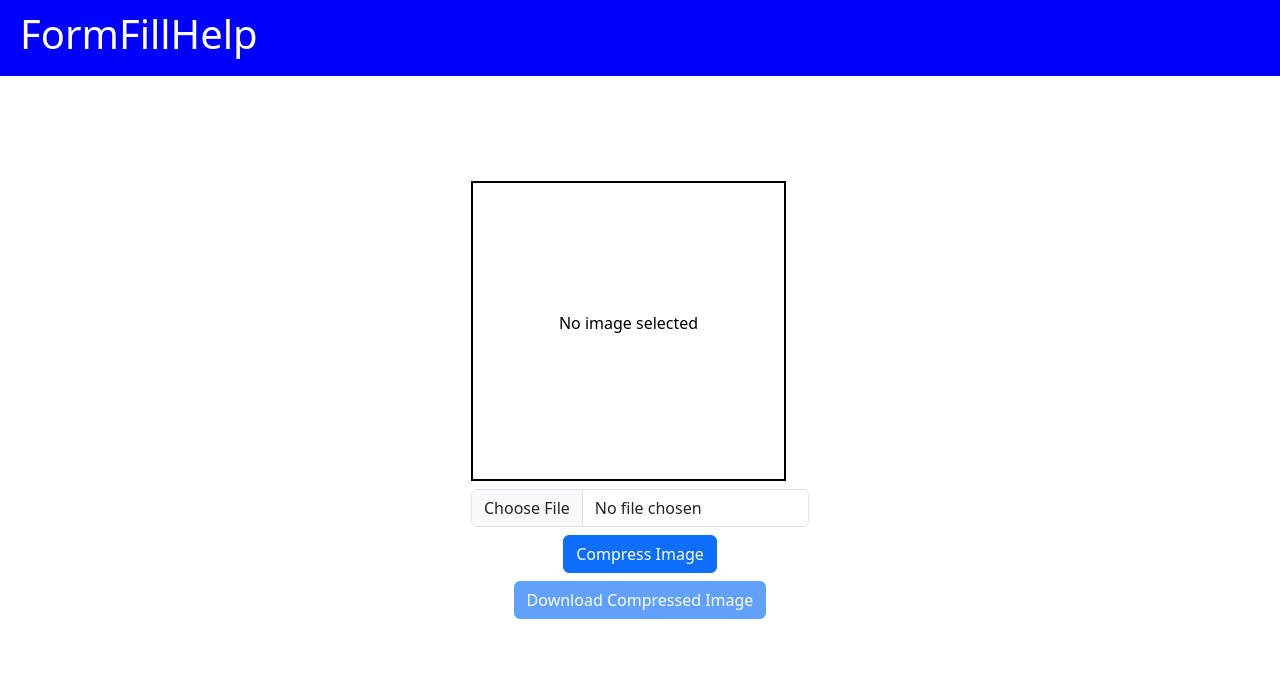
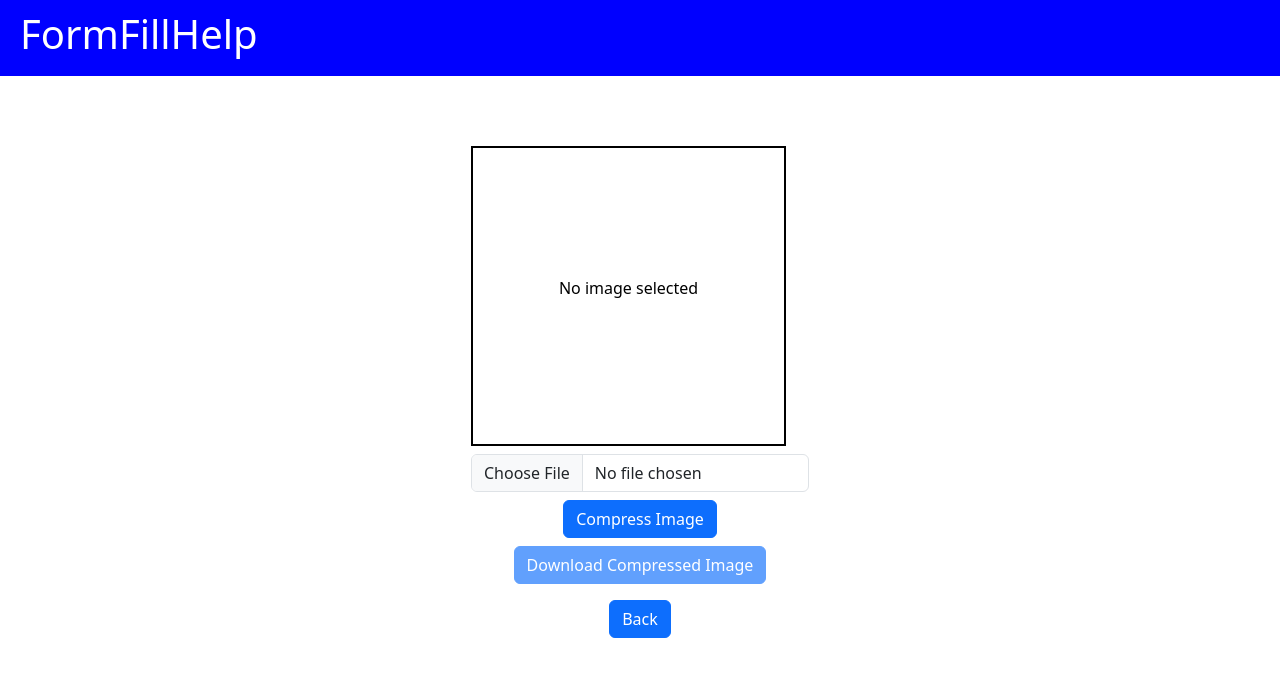
Before and after one commit to AmolPatil09/Signature-App, a React (Vite) app in the folder my-app/: page /Signature-App/compressImage in a window 1280 px wide. Shown: the top 676 px of the page. Built offline with nearby package versions, Linux system fonts and the light colour scheme.

Commit message:
add : Back button in all Compnents

```diff
--- a/my-app/src/components/ImageCompressor.jsx
+++ b/my-app/src/components/ImageCompressor.jsx
@@ -1,10 +1,10 @@
 import React, { useState } from 'react';
 import imageCompression from 'browser-image-compression';
-
+import { useNavigate } from 'react-router-dom'
 const ImageCompressor = () => {
   const [selectedImage, setSelectedImage] = useState(null);
   const [compressedImage, setCompressedImage] = useState(null);
-
+  const navigate=useNavigate();
   const handleImageChange = (event) => {
     const file = event.target.files[0];
     setSelectedImage(file);
@@ -67,6 +67,9 @@ const ImageCompressor = () => {
       <button onClick={downloadImage} disabled={!compressedImage} className='btn btn-primary'>
         Download Compressed Image
       </button>
+      <div >
+       <button className='btn btn-primary my-3 ' onClick={()=>navigate("/Signature-App/")}>Back</button>
+       </div>
     </div>
   );
 };
--- a/my-app/src/components/Navbar.jsx
+++ b/my-app/src/components/Navbar.jsx
@@ -1,12 +1,18 @@
 import React from 'react'
 import '../components/Navbar.css'
+
 export default function Navbar() {
+
   return (
 
-    <nav style={{ position: 'fixed', top: 0, left: 0, width: '100%', backgroundColor: 'blue', padding: '10px 20px', zIndex: 1000 }}>
-     <div className='d-flex justify-content-start'>
+    <nav style={{ position: 'fixed', top: 0, left: 0, width: '100%', backgroundColor: 'blue', padding: '10px 20px', zIndex: 1000}}>
+     <div className='d-flex'>
+     <div className='justify-content-start'>
      <h1>FormFillHelp</h1>
+
      </div>
+     </div>
+
 
 
   </nav>
--- a/my-app/src/components/PdfCompress.jsx
+++ b/my-app/src/components/PdfCompress.jsx
@@ -1,11 +1,11 @@
 import React, { useState } from 'react';
 import { PDFDocument } from 'pdf-lib';
-
+import { useNavigate } from 'react-router-dom'
 const PdfCompressor = () => {
   const [selectedPdf, setSelectedPdf] = useState(null);
   const [pdfUrl, setPdfUrl] = useState('');
   const [compressedPdf, setCompressedPdf] = useState(null);
-
+  const navigate=useNavigate();
   const handlePdfChange = (event) => {
     const file = event.target.files[0];
     setSelectedPdf(file);
@@ -66,6 +66,9 @@ const PdfCompressor = () => {
       <button onClick={downloadPdf} disabled={!compressedPdf} className='btn btn-primary my-2' >
         Download Compressed PDF
       </button>
+      <div>
+       <button className='btn btn-primary mb-3 ' onClick={()=>navigate("/Signature-App/")}>Back</button>
+       </div>
     </div>
   );
 };
--- a/my-app/src/components/signatureBox.jsx
+++ b/my-app/src/components/signatureBox.jsx
@@ -1,9 +1,10 @@
 import React, { useRef } from 'react';
 import SignatureCanvas from 'react-signature-canvas';
 import '../components/signature.css'
+import { useNavigate } from 'react-router-dom'
 const SignatureBox = () => {
   const signatureRef = useRef();
-
+  const navigate=useNavigate();
   const handleClear = () => {
     signatureRef.current.clear();
   };
@@ -27,7 +28,11 @@ const SignatureBox = () => {
 
       <button className='btn btn-primary m-2 col-5' onClick={handleClear}>Clear</button>
       <button className='btn btn-primary m-2 col-5' onClick={handleSave}>Save</button>
+      <div >
+       <button className='btn btn-primary mb-3 ' onClick={()=>navigate("/Signature-App/")}>Back</button>
+       </div>
       </div>
+
 
   );
 };
--- a/my-app/vite.config.js
+++ b/my-app/vite.config.js
@@ -4,5 +4,5 @@ import react from '@vitejs/plugin-react'
 // https://vitejs.dev/config/
 export default defineConfig({
   plugins: [react()],
-
+  base: "/Signature-App/"
 })
```
